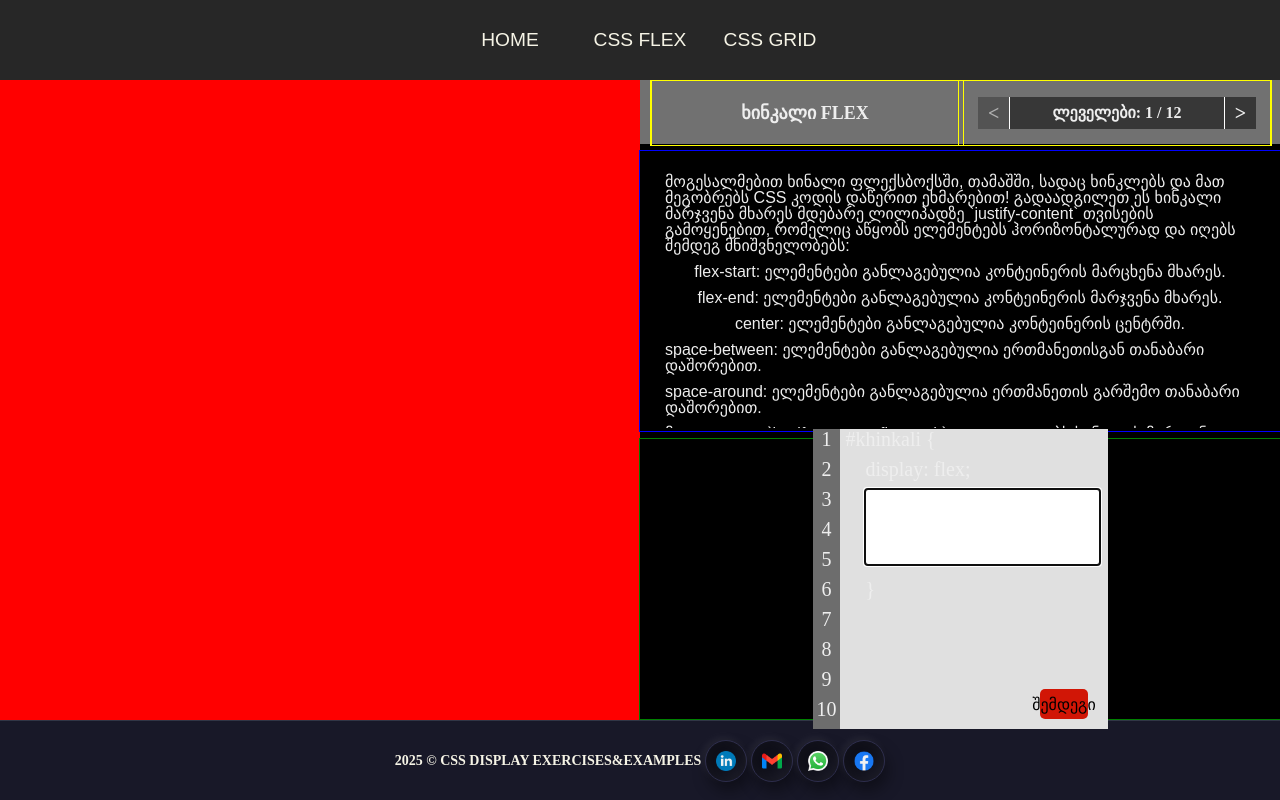
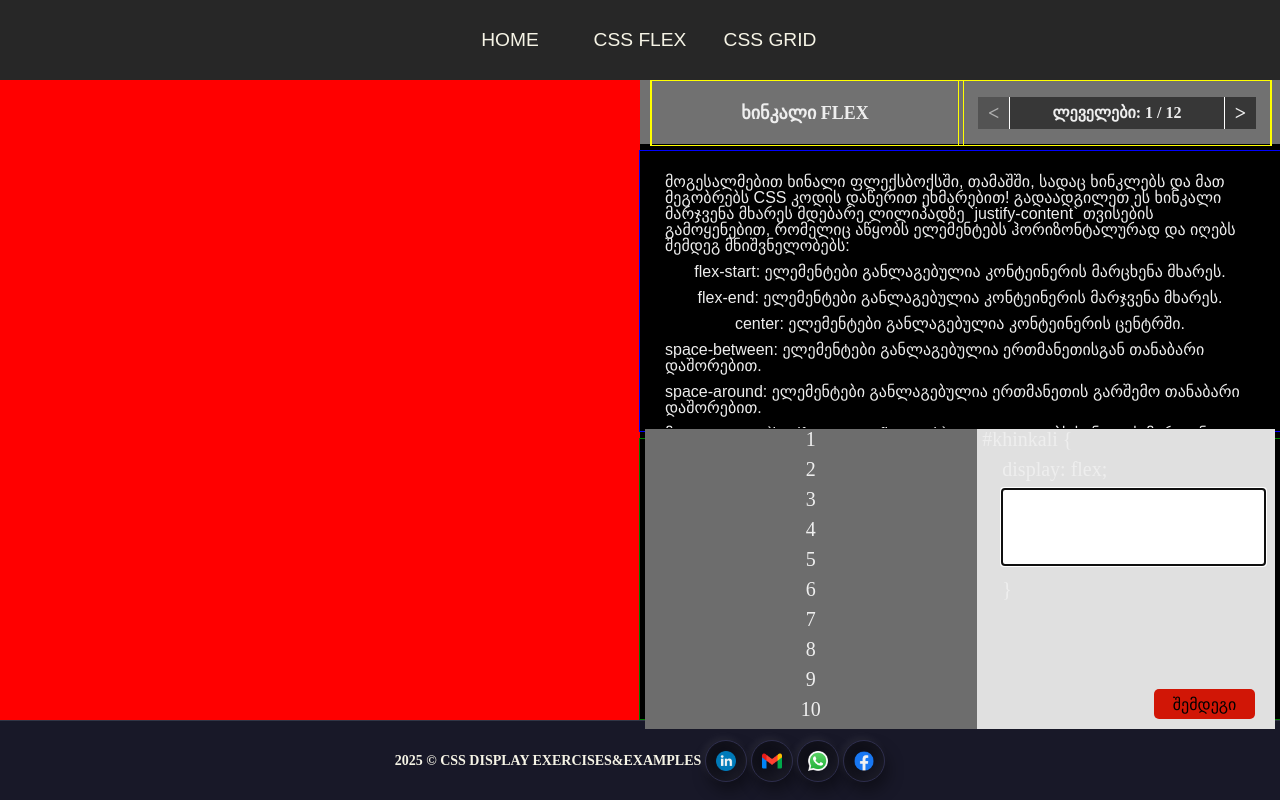
Before and after one commit to Ljojua15/DISPLAY, an Angular app: page /mtsvadi-grid in a window 1280 px wide. Built offline with nearby package versions, Linux system fonts and the light colour scheme.

Commit message:
add codding space1

```diff
--- a/src/app/comp-shared/task/codding/codding.component.scss
+++ b/src/app/comp-shared/task/codding/codding.component.scss
@@ -1,5 +1,7 @@
 @use 'src/assets/styles/mixins.scss';
-
+:host{
+  width: 100%;
+}
 .codding{
   position: relative;
   width: calc(100% - 10px);
@@ -8,7 +10,8 @@
   margin: auto;
   @include mixins.flex(center,center,row);
   &__lines{
-    width: 10%;
+    min-width: 4%;
+    width: 100%;
     height: 100%;
     background-color: #6d6d6d;
     @include mixins.flex(center,center,column);
@@ -24,7 +27,7 @@
     }
   }
   &__write-place{
-    width: 96%;
+    width: 90%;
     height: 100%;
     background-color: #e0e0e0;
     &--btn{
```
